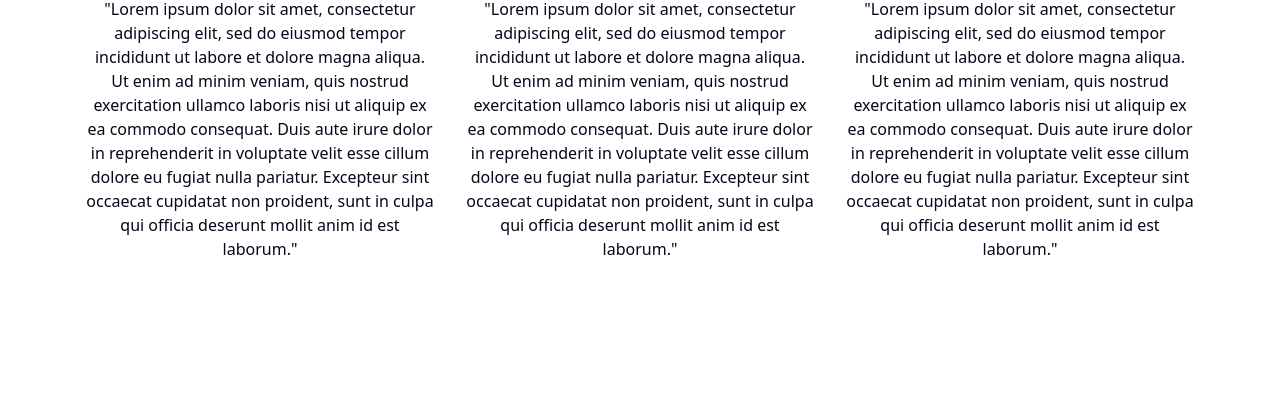
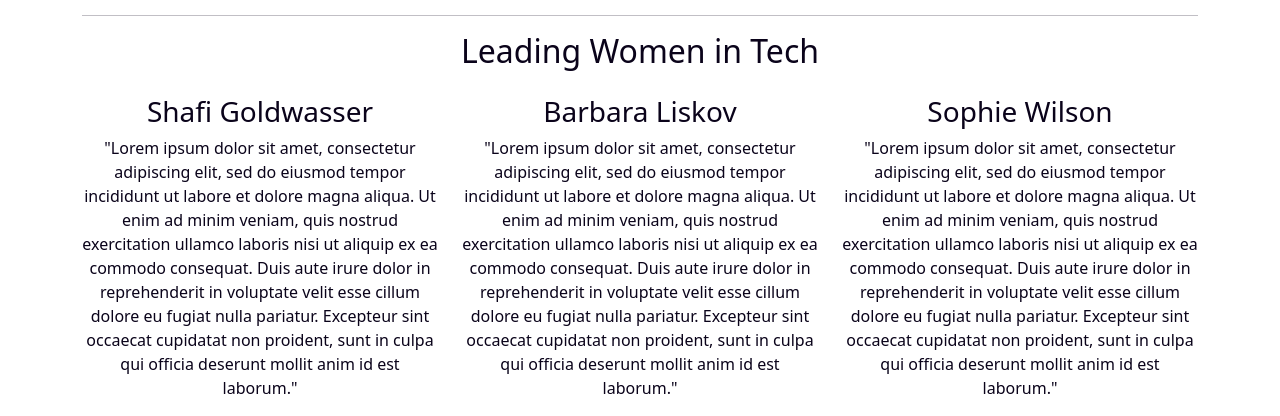
Before and after one commit to folarin-ogungbemi/Femtoring, a Django app: page /about/ in a window 1280 px wide. Shown: the part 800-1216 px from the top of the page. Before the commit the page ends 1055 px from the top, so only its background shows below. Run offline with Django 4.2, Linux system fonts and the light colour scheme; some libraries are stand-ins or nearby versions.

Commit message:
Beautify about page (#74)
* Create front-end for mentors profile page

* Create README.md

* Style mentors page

* Style mentors page

* Style mentors page

* Add view profile button to mentors page

* Add links to booking and profile pages in mentors page

* Add text to home page

* Fix bookings and mentor_profile links

* Beautify about html code

---------

Co-authored-by: Hasmelash95 <103432143+Hasmelash95@users.noreply.github.com>

```diff
--- a/static/css/base.css
+++ b/static/css/base.css
@@ -222,6 +222,11 @@ FORM STYLE
     justify-content: space-around;
 }
 
+.card-container {
+    display: flex;
+    justify-content: space-around;
+}
+
 .message-info{
     box-shadow: var(--box-shadow);
     border-radius: 5px;
@@ -281,8 +286,9 @@ FORM STYLE
 /*****************
 ABOUT US
 *************** */
-.about-img{
-    height: 100px;
+
+.about-img {
+    height: 300px;
 }
 
 .col-col-3 {
--- a/templates/about.html
+++ b/templates/about.html
@@ -6,7 +6,7 @@
 {% block content %}
 <div class="container">
     <div class="row">
-        <div class="col-12">
+        <div class="col-12 mt-3 bottom-bar">
             <h2>About Us</h2>
         </div>
     </div>
@@ -14,23 +14,63 @@
 <article>
     <div class="container text-center">
         <!-- Stack the columns on mobile by making one full-width and the other half-width -->
-        <div class="row">
-            <div class="col-col col"><h2>Radia Joy Perlman</h2>"Lorem ipsum dolor sit amet, consectetur adipiscing elit, sed do eiusmod tempor incididunt ut labore et dolore magna aliqua. Ut enim ad minim veniam, quis nostrud exercitation ullamco laboris nisi ut aliquip ex ea commodo consequat. Duis aute irure dolor in reprehenderit in voluptate velit esse cillum dolore eu fugiat nulla pariatur. Excepteur sint occaecat cupidatat non proident, sunt in culpa qui officia deserunt mollit anim id est laborum."</div>
-            <div class="col-col col-img col"><img class="rounded-circle img-fluid about-img" src="https://images.pexels.com/photos/415829/pexels-photo-415829.jpeg?auto=compress&cs=tinysrgb&w=1260&h=750&dpr=1"></div>
+        <div class="row text-start mt-4">
+            <div class="col-6">
+                <h2>Our story</h2>
+                <p>"Lorem ipsum dolor sit amet, consectetur adipiscing elit, sed do eiusmod tempor incididunt ut labore
+                    et dolore magna aliqua. Ut enim ad minim veniam, quis nostrud exercitation ullamco laboris nisi ut
+                    aliquip ex ea commodo consequat. Duis aute irure dolor in reprehenderit in voluptate velit esse
+                    cillum dolore eu fugiat nulla pariatur. Excepteur sint occaecat cupidatat non proident, sunt in
+                    culpa qui officia deserunt mollit anim id est laborum."</p>
+            </div>
+            <div class="col-6 text-end"><img class="img-fluid about-img about-img me-3"
+                    src="https://builtin.com/sites/www.builtin.com/files/styles/og/public/women-in-tech.jpg"></div>
         </div>
+        <hr>
 
         <!-- Columns start at 50% wide on mobile and bump up to 33.3% wide on desktop -->
-        <div class="row">
-            <div class="col-col col-img col"><img class="rounded-circle img-fluid about-img" src="https://images.pexels.com/photos/415829/pexels-photo-415829.jpeg?auto=compress&cs=tinysrgb&w=1260&h=750&dpr=1"> </div>
-            <div class="col-col col"><h2>Grace Murray Hopper</h2>"Lorem ipsum dolor sit amet, consectetur adipiscing elit, sed do eiusmod tempor incididunt ut labore et dolore magna aliqua. Ut enim ad minim veniam, quis nostrud exercitation ullamco laboris nisi ut aliquip ex ea commodo consequat. Duis aute irure dolor in reprehenderit in voluptate velit esse cillum dolore eu fugiat nulla pariatur. Excepteur sint occaecat cupidatat non proident, sunt in culpa qui officia deserunt mollit anim id est laborum."</div>
+        <div class="row text-start mt-3">
+            <div class="col-6"><img class="img-fluid about-img text-start ms-3"
+                    src="https://kneat.com/wp-content/gallery/eniac-women/ENIAC-2.jpg"> </div>
+            <div class="col-6">
+                <h2>History of Women in Tech</h2>
+                <p>"Lorem ipsum dolor sit amet, consectetur adipiscing elit, sed do eiusmod tempor incididunt ut labore
+                    et dolore magna aliqua. Ut enim ad minim veniam, quis nostrud exercitation ullamco laboris nisi ut
+                    aliquip ex ea commodo consequat. Duis aute irure dolor in reprehenderit in voluptate velit esse
+                    cillum dolore eu fugiat nulla pariatur. Excepteur sint occaecat cupidatat non proident, sunt in
+                    culpa qui officia deserunt mollit anim id est laborum."</p>
+            </div>
         </div>
+        <hr>
 
         <!-- Columns are always 50% wide, on mobile and desktop -->
+        <h2 class="mb-4">Leading Women in Tech</h2>
         <div class="row">
-            <div class="col-col-3 col"><h2>Shafi Goldwasser</h2>"Lorem ipsum dolor sit amet, consectetur adipiscing elit, sed do eiusmod tempor incididunt ut labore et dolore magna aliqua. Ut enim ad minim veniam, quis nostrud exercitation ullamco laboris nisi ut aliquip ex ea commodo consequat. Duis aute irure dolor in reprehenderit in voluptate velit esse cillum dolore eu fugiat nulla pariatur. Excepteur sint occaecat cupidatat non proident, sunt in culpa qui officia deserunt mollit anim id est laborum."</div>
-            <div class="col-col-3 col"><h2>Barbara Liskov</h2>"Lorem ipsum dolor sit amet, consectetur adipiscing elit, sed do eiusmod tempor incididunt ut labore et dolore magna aliqua. Ut enim ad minim veniam, quis nostrud exercitation ullamco laboris nisi ut aliquip ex ea commodo consequat. Duis aute irure dolor in reprehenderit in voluptate velit esse cillum dolore eu fugiat nulla pariatur. Excepteur sint occaecat cupidatat non proident, sunt in culpa qui officia deserunt mollit anim id est laborum."</div>
-            <div class="col-col-3 col"><h2>Sophie Wilson</h2>"Lorem ipsum dolor sit amet, consectetur adipiscing elit, sed do eiusmod tempor incididunt ut labore et dolore magna aliqua. Ut enim ad minim veniam, quis nostrud exercitation ullamco laboris nisi ut aliquip ex ea commodo consequat. Duis aute irure dolor in reprehenderit in voluptate velit esse cillum dolore eu fugiat nulla pariatur. Excepteur sint occaecat cupidatat non proident, sunt in culpa qui officia deserunt mollit anim id est laborum."</div>
+            <div class="col-4">
+                <h3>Shafi Goldwasser</h3>
+                <p>"Lorem ipsum dolor sit amet, consectetur adipiscing elit, sed do eiusmod tempor incididunt ut labore
+                    et dolore magna aliqua. Ut enim ad minim veniam, quis nostrud exercitation ullamco laboris nisi ut
+                    aliquip ex ea commodo consequat. Duis aute irure dolor in reprehenderit in voluptate velit esse
+                    cillum dolore eu fugiat nulla pariatur. Excepteur sint occaecat cupidatat non proident, sunt in
+                    culpa qui officia deserunt mollit anim id est laborum."</p>
+            </div>
+            <div class="col-4">
+                <h3>Barbara Liskov</h3>
+                <p>"Lorem ipsum dolor sit amet, consectetur adipiscing elit, sed do eiusmod tempor incididunt ut labore
+                    et dolore magna aliqua. Ut enim ad minim veniam, quis nostrud exercitation ullamco laboris nisi ut
+                    aliquip ex ea commodo consequat. Duis aute irure dolor in reprehenderit in voluptate velit esse
+                    cillum dolore eu fugiat nulla pariatur. Excepteur sint occaecat cupidatat non proident, sunt in
+                    culpa qui officia deserunt mollit anim id est laborum."</p>
+            </div>
+            <div class="col-4">
+                <h3>Sophie Wilson</h3>
+                <p>"Lorem ipsum dolor sit amet, consectetur adipiscing elit, sed do eiusmod tempor incididunt ut labore
+                    et dolore magna aliqua. Ut enim ad minim veniam, quis nostrud exercitation ullamco laboris nisi ut
+                    aliquip ex ea commodo consequat. Duis aute irure dolor in reprehenderit in voluptate velit esse
+                    cillum dolore eu fugiat nulla pariatur. Excepteur sint occaecat cupidatat non proident, sunt in
+                    culpa qui officia deserunt mollit anim id est laborum."</p>
+            </div>
         </div>
-      </div>
+    </div>
 </article>
 {% endblock %}
```
Also changed, not shown: templates/profile.html (+15 -36 lines).
